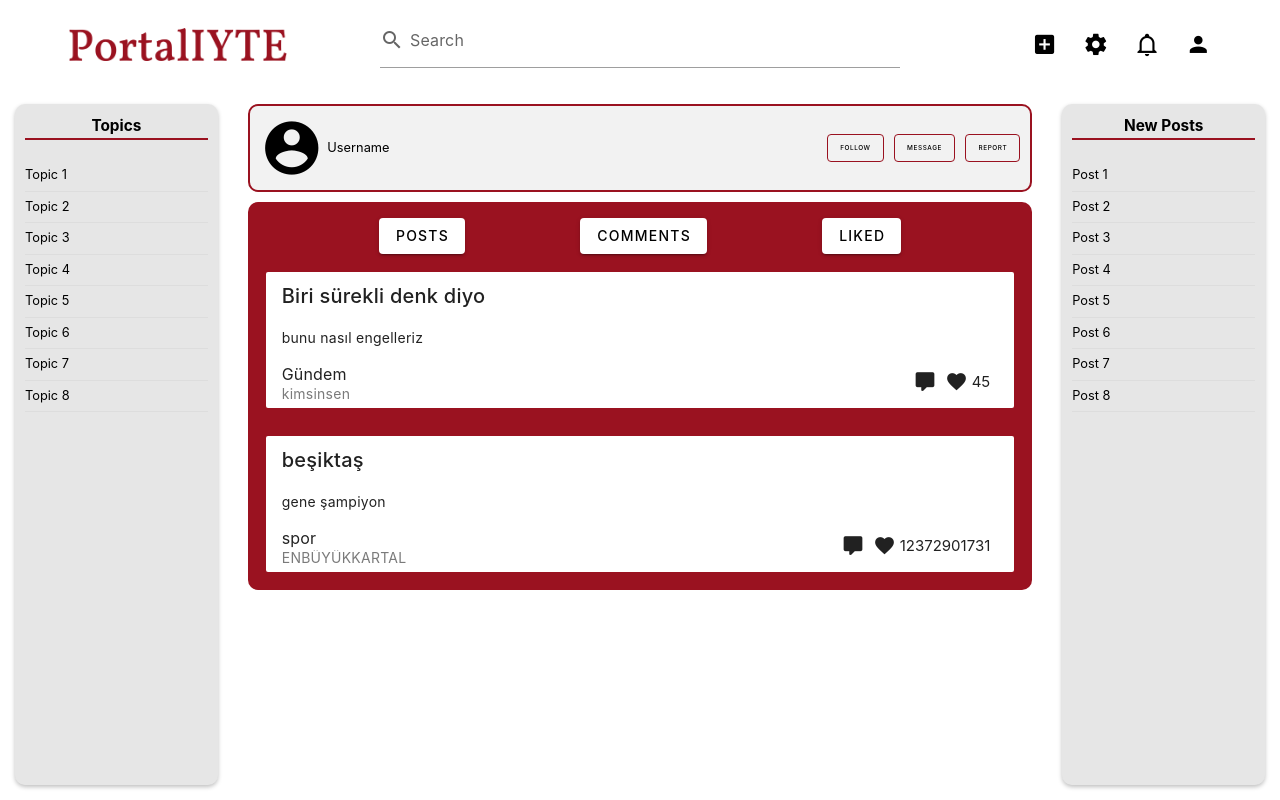
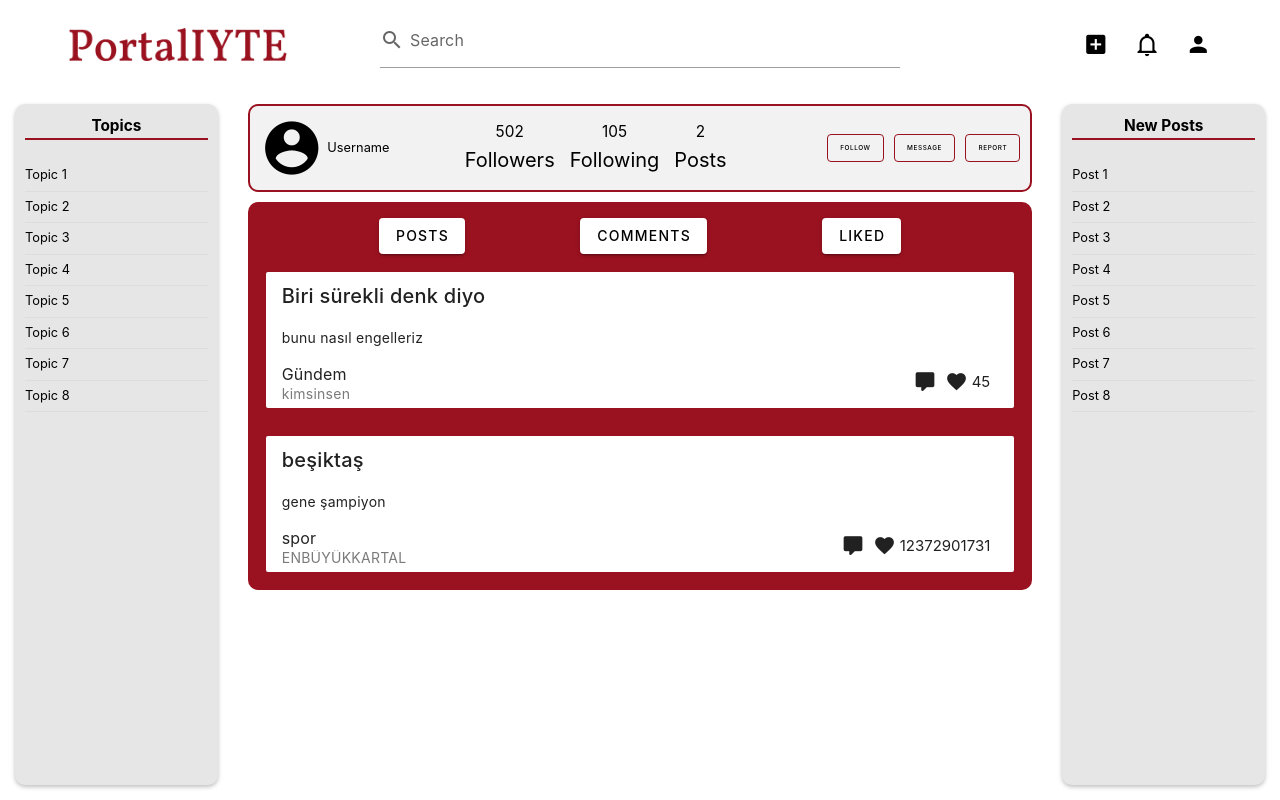
Before and after one commit to Weintor0/PortalIyte_UI, a Vue app: page /other-profile in a window 1280 px wide. Built offline with nearby package versions, Linux system fonts and the light colour scheme.

Commit message:
adjustments

```diff
--- a/src/components/Login.vue
+++ b/src/components/Login.vue
@@ -54,7 +54,7 @@ export default {
   padding: 2em;
   background-color: white;
   border-radius: 10px;
-  box-shadow: 0 2px 4px rgba(0, 0, 0, 0.25);
+  box-shadow: 0 8px 16px rgba(0, 0, 0, 0.25);
   display: flex;
   flex-direction: column;
 }
--- a/src/components/OtherProfilePage.vue
+++ b/src/components/OtherProfilePage.vue
@@ -4,10 +4,24 @@
         <v-icon class="account-icon">mdi-account-circle</v-icon>
         Username
       </div>
+      <div class="user-stats">
+        <div class="stat">
+          <span class="info-label">Followers</span>
+          <span class="info-value">502</span>
+        </div>
+        <div class="stat">
+          <span class="info-label">Following</span>
+          <span class="info-value">105</span>
+        </div>
+        <div class="stat">
+          <span class="info-label">Posts</span>
+          <span class="info-value">{{ posts.length }}</span>
+        </div>
+      </div>
       <div class="buttons" v-if="!isUser">
-        <v-btn class="user-button" size="small" variant="outlined" color="#9a1220">Follow</v-btn>
-        <v-btn class="user-button" size="small" variant="outlined" color="#9a1220">Message</v-btn>
-        <v-btn class="user-button" size="small" variant="outlined" color="#9a1220">Report</v-btn>
+        <v-btn :class="{'user-button': !isFollowing, 'toggleOn': isFollowing}" size="small" variant="outlined" color="#9a1220" @click="follow">Follow</v-btn>
+        <v-btn class="user-button" size="small" variant="outlined" color="#9a1220" @click="message">Message</v-btn>
+        <v-btn class="user-button" size="small" variant="outlined" color="#9a1220" @click="report">Report</v-btn>
       </div>
     </div>
     <div class="post-container">
@@ -44,6 +58,7 @@
     data() {
       return {
         isUser: false,
+        isFollowing: false,
         posts: [
           {
             header: 'Biri sürekli denk diyo',
@@ -65,6 +80,15 @@
     methods: {
       navigateToOtherProfile() {
         this.$router.push('/other-profile')
+      },
+      follow() {
+        this.isFollowing = !this.isFollowing;
+      },
+      message() {
+
+      },
+      report() {
+        this.$router.push('/report')
       }
     }
   }
@@ -121,4 +145,27 @@
   :deep(.v-btn__content) {
     color: black;
   }
+
+  .toggleOn{
+    background-color: rgba(154, 18, 32, 0.5);
+    font-size: 0.5vw;
+    margin-left: 10px;
+  }
+
+  .user-stats{
+    display: flex;
+    align-items: center;
+  }
+
+  .stat{
+    display: flex;
+    flex-direction: column-reverse;
+    margin-right: 15px;
+  }
+
+  .info-value{
+    font-size: 1.2vw;
+    display: flex;
+    justify-content: center;
+  }
   </style>
--- a/src/components/ProfilePage.vue
+++ b/src/components/ProfilePage.vue
@@ -3,6 +3,20 @@
     <div class="username">
       <v-icon class="account-icon" @click="handleAccount">mdi-account-circle</v-icon>
       Username
+    </div>
+    <div class="user-stats">
+      <div class="stat">
+        <span class="info-label">Followers</span>
+        <span class="info-value">502</span>
+      </div>
+      <div class="stat">
+        <span class="info-label">Following</span>
+        <span class="info-value">105</span>
+      </div>
+      <div class="stat">
+        <span class="info-label">Posts</span>
+        <span class="info-value">{{ posts.length }}</span>
+      </div>
     </div>
   </div>
   <div class="post-container">
@@ -84,6 +98,7 @@ export default {
 
 .username{
   font-size: 1vw;
+  width: 40%;
 }
 
 .user-info {
@@ -94,8 +109,7 @@ export default {
   font-size: 1.25rem;
   font-weight: 500;
   display: flex;
-  justify-content: space-between;
-  background-color: rgba(128, 128, 128, 0.2);
+  background-color: rgba(128, 128, 128, 0.1);
   box-shadow: 0 2px 4px rgba(0, 0, 0, 0.1);
   border: 2px solid #9a1220;
 }
@@ -117,4 +131,21 @@ export default {
 :deep(.v-btn__content) {
   color: black;
 }
+
+.user-stats{
+  display: flex;
+  align-items: center;
+}
+
+.stat{
+  display: flex;
+  flex-direction: column-reverse;
+  margin-right: 15px;
+}
+
+.info-value{
+  font-size: 1.2vw;
+  display: flex;
+  justify-content: center;
+}
 </style>
--- a/src/components/Register.vue
+++ b/src/components/Register.vue
@@ -90,7 +90,7 @@ export default {
   padding: 2em;
   background-color: white;
   border-radius: 10px;
-  box-shadow: 0 2px 4px rgba(0, 0, 0, 0.25);
+  box-shadow: 0 8px 16px rgba(0, 0, 0, 0.25);
   display: flex;
   flex-direction: column;
 }
--- a/src/components/Report.vue
+++ b/src/components/Report.vue
@@ -53,7 +53,8 @@
     padding: 20px;
     border-radius: 10px;
     margin: 0 auto;
-    border: 1px solid;
+    background-color: rgba(128, 128, 128, 0.1);
+    box-shadow: 0 2px 4px rgba(0, 0, 0, 0.25);
   }
 
   .report-header{
--- a/src/components/TopBar.vue
+++ b/src/components/TopBar.vue
@@ -20,9 +20,22 @@
     ></v-text-field>
     <div v-if="showSearchAndIcons" class="buttons">
       <v-icon class="icon" @click="handleAdd" style="cursor: pointer">mdi-plus-box</v-icon>
-      <v-icon class="icon" @click="handleSettings" style="cursor: pointer">mdi-cog</v-icon>
       <v-icon class="icon">mdi-bell-outline</v-icon>
-      <v-icon class="icon" @click="handleAccount" style="cursor: pointer">mdi-account</v-icon>
+      <v-menu>
+      <template v-slot:activator="{ props }">
+        <v-icon class="icon" v-bind="props" style="cursor: pointer">mdi-account</v-icon>
+      </template>
+      <v-list>
+        <v-list-item class="menu-content" v-for="(item, index) in items" :key="index" :value="index" @click="handleItemClick(index)">
+        <v-list-item-icon>
+          <v-icon>{{ item.icon }}</v-icon>
+        </v-list-item-icon>
+        <div class="item-content">
+          <v-list-item-title>{{ item.title }}</v-list-item-title>
+        </div>
+      </v-list-item>
+      </v-list>
+    </v-menu>
     </div>
   </div>
 </template>
@@ -31,7 +44,13 @@
 export default {
   data() {
     return {
-      searchText: ''
+      searchText: '',
+      items: [
+        { title: 'Profile Page', route: '/profilepage', icon: 'mdi-account-circle'},
+        { title: 'Settings', route: '/settings', icon: 'mdi-cog' },
+        { title: 'Log out', route: '/', icon: 'mdi-logout' }
+
+      ]
     }
   },
   props: {
@@ -52,8 +71,9 @@ export default {
     handleAdd() {
       this.$router.push('/add-post')
     },
-    handleSettings() {
-      this.$router.push('/settings')
+    handleItemClick(index: number) {
+      const route = this.items[index].route
+      this.$router.push(route)
     }
   }
 }
@@ -84,4 +104,40 @@ export default {
   margin-left: 1em;
   font-size: 2vw;
 }
+
+.v-menu__activator .icon {
+  display: flex;
+  align-items: center;
+}
+
+.v-list-item{
+  cursor: pointer;
+  display: flex;
+  align-items: center;
+}
+
+.menu-content {
+  cursor: pointer;
+  display: flex;
+  align-items: center;
+  font-size: 1vw;
+}
+
+.v-list-item-icon {
+  margin-right: 0.5em;
+}
+
+.v-list-item-content {
+  display: flex;
+  align-items: center;
+}
+
+.v-list-item-title {
+  font-size: 1vw;
+}
+
+.item-content {
+  font-size: 1vw;
+}
+
 </style>
--- a/src/components/TopicPage.vue
+++ b/src/components/TopicPage.vue
@@ -84,6 +84,7 @@
     font-weight: 500;
     display: flex;
     justify-content: space-between;
+    background-color: rgba(128, 128, 128, 0.1);
   }
 
   .buttons {
--- a/src/components/leftbar.vue
+++ b/src/components/leftbar.vue
@@ -4,7 +4,7 @@
         <div class="leftbar-header">Topics</div>
           <div class="new-topics-list">
             <ul>
-              <li v-for="topic in newtopics" :key="topic.id">{{ topic.title }}</li>
+              <button class="topic-button" v-for="topic in newtopics" :key="topic.id" @click="handleTopicClick(topic)">{{ topic.title }}</button>
             </ul>
           </div>
       </div>
@@ -13,6 +13,9 @@
 
   <script setup lang="ts">
   import { ref } from 'vue'
+  import { useRouter } from 'vue-router'
+
+  const router = useRouter()
 
   const props = withDefaults(defineProps<{
     showSidebars?: boolean
@@ -31,6 +34,10 @@
     { id: 7, title: 'Topic 7' },
     { id: 8, title: 'Topic 8' },
   ])
+
+  const handleTopicClick = (topic) => {
+    router.push('/topic-page')
+  }
 
   </script>
 
@@ -58,13 +65,20 @@
   }
 
   ul {
+    display: flex;
     font-size: 1vw;
     list-style-type: none;
     padding: 0;
+    flex-direction: column;
+    align-items: flex-start;
   }
 
-  li {
+  .topic-button{
+    width: 100%;
+    text-align: left;
     padding: 5px 0;
     border-bottom: 1px solid #ddd;
   }
+
+
   </style>
```
